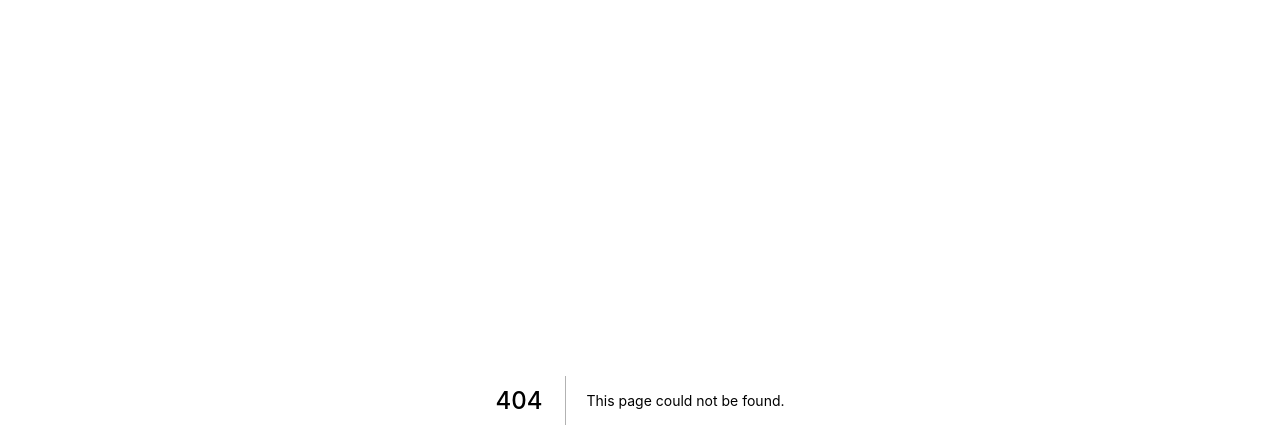
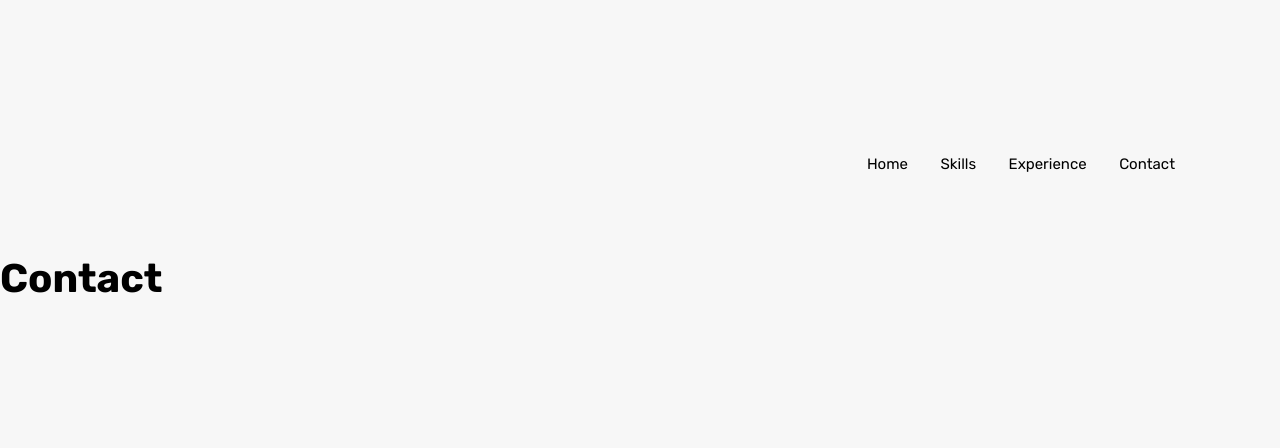
Before and after one commit to lauraziebarth/site, a Next.js app: page /contact in a window 1280 px wide. Before the commit this address had no page. Shown: the top 448 px of the page. Built offline with nearby package versions, Linux system fonts and the light colour scheme.

Commit message:
create contact page

```diff
--- /dev/null
+++ b/pages/contact.js
@@ -0,0 +1,73 @@
+import Link from 'next/link'
+
+function Contact() {
+    return (
+
+      <main>
+
+        <div className="page-box">
+
+          <div className="right-menu">
+            <Link href="/">
+              <a>Home</a>
+            </Link>
+            <Link href="/skills">
+              <a>Skills</a>
+            </Link>
+            <Link href="/experience">
+              <a>Experience</a>
+            </Link>
+            <Link href="/contact">
+              <a>Contact</a>
+            </Link>
+            </div>
+
+            <h1>Contact</h1>
+
+        </div>
+
+
+        <style jsx>
+          {`
+            .page-box {
+              display: flex;
+              flex-direction: column;
+              background-color: #f7f7f7;
+              max-width: 1300px;
+              margin: 100px auto;
+              justify-content: space-between;
+            }
+
+            .right-menu {
+              display: flex;
+              justify-content: flex-end;
+              margin: 50px 100px;;
+              font-size: 15px;
+            }
+
+            .right-menu a:not(:last-child) {
+              margin-right: 1.5em;
+            }
+
+            .right-menu a:hover{
+              background-color: #ffc7c7;
+              border-radius: 7px;
+              transition: background-color 0.2s;
+            }
+
+            a {
+              text-decoration: none;
+              color: #000000;
+              padding: 5px;
+            }
+
+            h1 {
+              font-size: 40px;
+            }
+          `}
+        </style>
+      </main>
+    )
+  }
+
+  export default Contact
```
